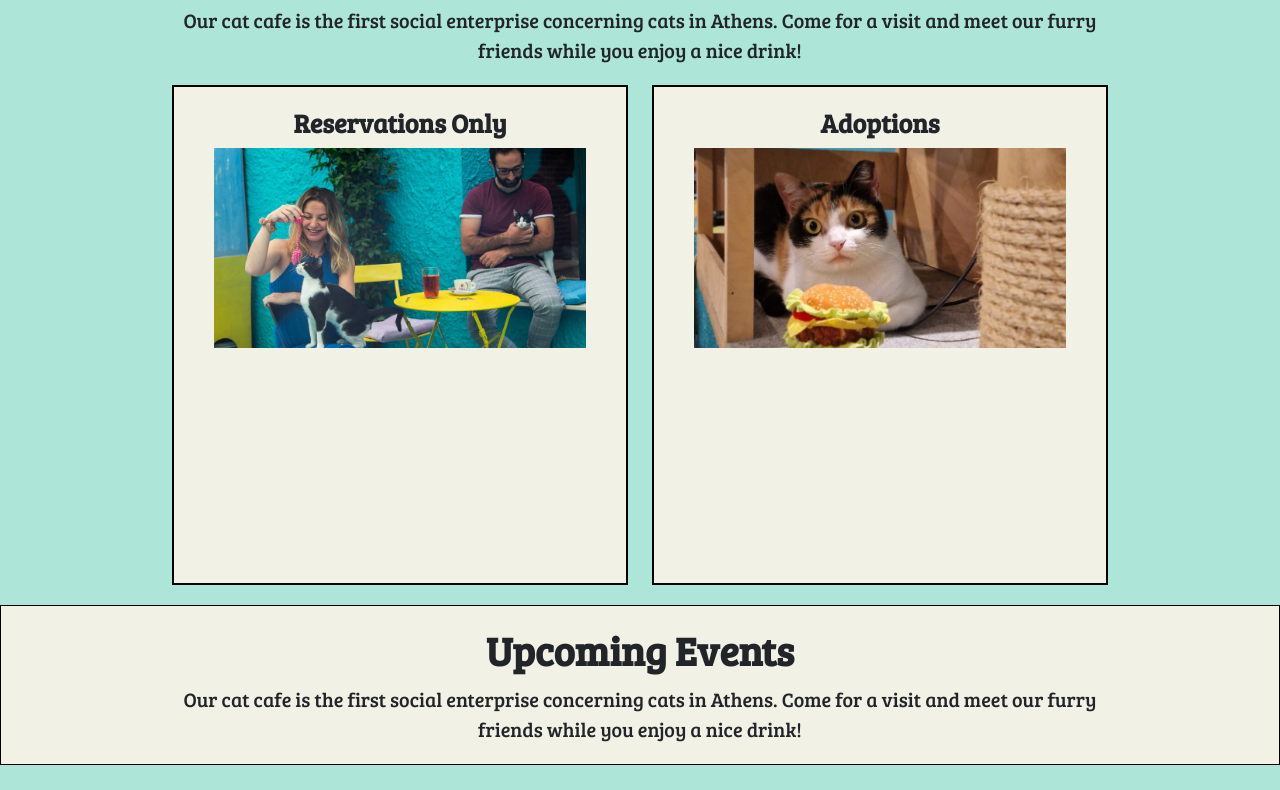
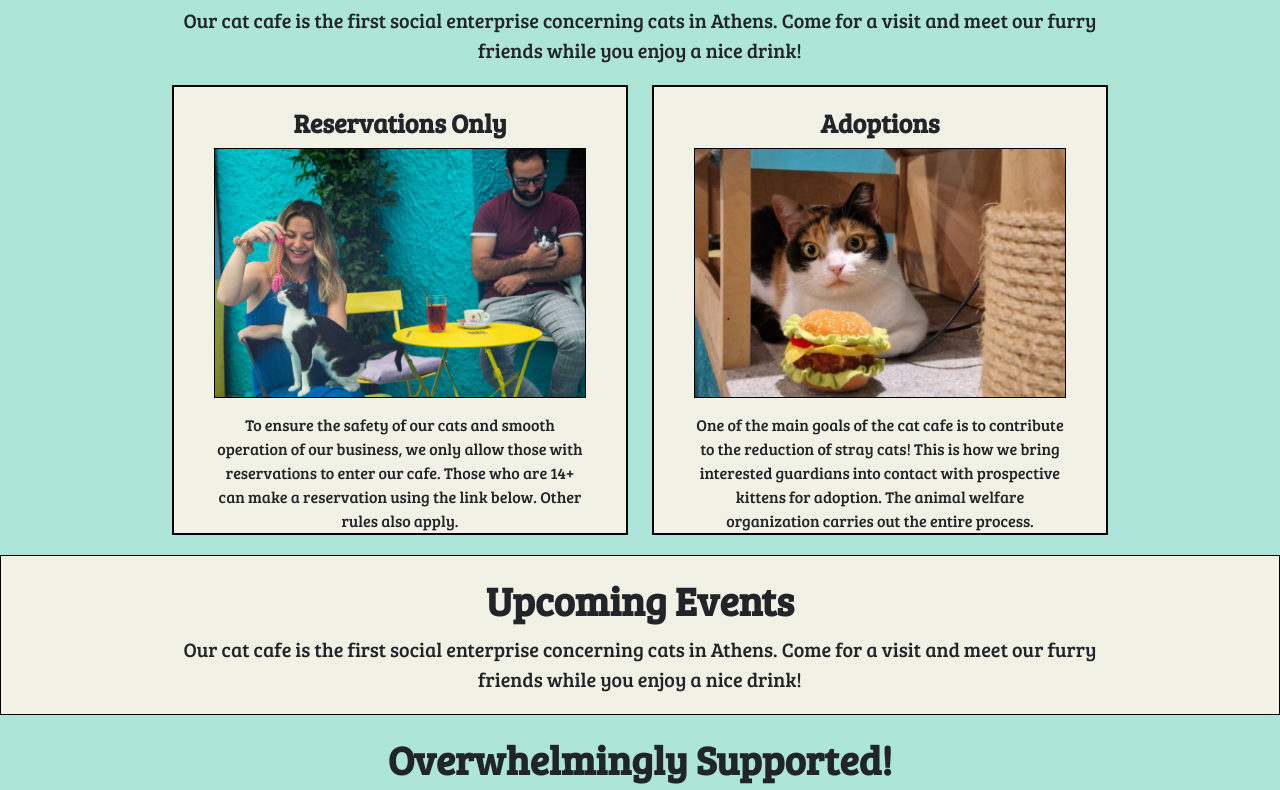
Before and after one commit to hayleemelia/Ayers_Haylee-ITC_4214_Midterm_Project, a website: page index.html in a window 1280 px wide. Shown: the part 579-1369 px from the top of the page. Drawn offline with nearby package versions, Linux system fonts and the light colour scheme.

Commit message:
finishing up the first section of the home page

```diff
--- a/index.html
+++ b/index.html
@@ -56,6 +56,11 @@
                         <div class="info-box-img">
                             <img class="img-fluid" src="/images/catcafe-visitors2.jpg" alt="Photograph showing two visitors playing with two of the cats at the cafe.">
                         </div>
+                        <p>To ensure the safety of our cats and smooth operation of our business, we only allow those with reservations to enter our cafe.
+                        Those who are 14+ can make a reservation using the link below. Other rules also apply.</p>
+                        <div class="text-center">
+                            <a href="reservations.html" class="btn btn-dark">Book your Spot!</a>
+                        </div>
                     </div>
                 </div>
                 <div class="col-lg">
@@ -63,6 +68,12 @@
                         <h2>Adoptions</h2>
                         <div class="info-box-img">
                             <img class="img-fluid" src="/images/catcafe-cat1.jpg" alt="Photograph of a cat lying down with a hamburger toy in front of it.">
+                        </div>
+                        <p>One of the main goals of the cat cafe is to contribute to the reduction of stray cats!
+                            This is how we bring interested guardians into contact with prospective kittens for adoption.
+                            The animal welfare organization carries out the entire process.</p>
+                        <div class="text-center">
+                            <a href="about.html" class="btn btn-dark">Learn More</a>
                         </div>
                     </div>
                 </div>
--- a/styles.css
+++ b/styles.css
@@ -18,6 +18,11 @@ h2 {
     font-size: 26px;
     font-weight: bold;
     margin-bottom: 10px;
+}
+
+p {
+    text-align: center;
+    font-size: 16px;
 }
 
 .sec-desc {
@@ -128,17 +133,23 @@ h2 {
     background-color: #F2F1E5;
     border: solid 2px black;
     padding: 20px 40px;
-    height: 500px;
+    height: 450px;
     overflow-y: scroll;
 }
 
 .info-box-img {
-    height: 200px;
+    height: 250px;
     overflow: hidden;
+    margin-bottom: 15px;
 }
 
 .info-box-img img {
     width: 100%;
     height: 100%;
     object-fit: cover;
+    border: solid 1px black;
 }
+.btn-dark {
+    background-color: black;
+    font-size: 20px;
+}
```
